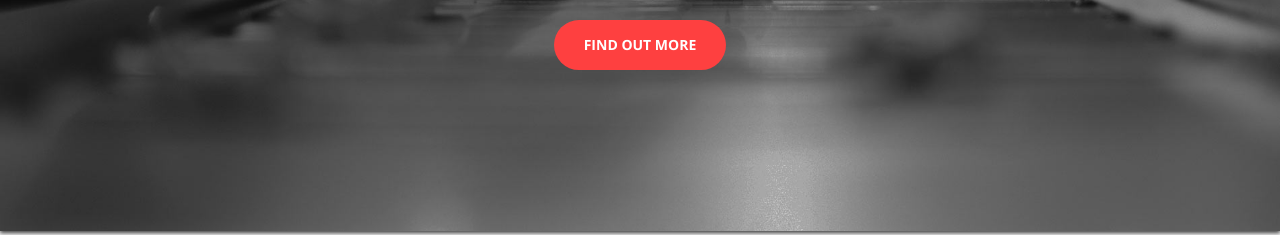
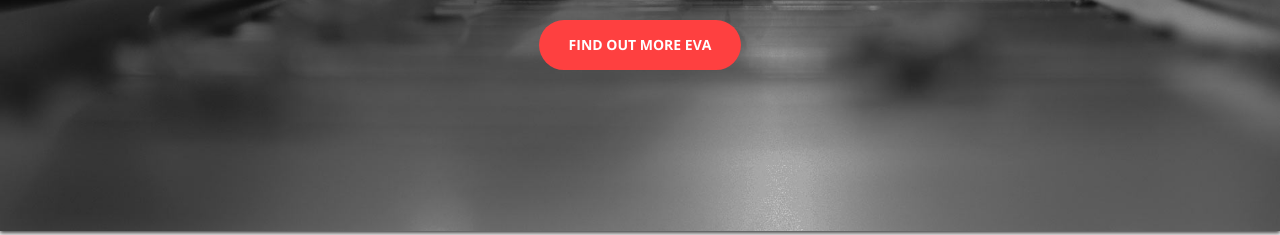
Before and after one commit to evisko/ivory, a plain HTML site: page index.html in a window 1280 px wide. Shown: the part 569-804 px from the top of the page. Drawn offline with nearby package versions, Linux system fonts and the light colour scheme; some packages are replaced by stand-ins of ours; a web font is replaced by a local one.

Commit message:
changed html

```diff
--- a/index.html
+++ b/index.html
@@ -115,7 +115,7 @@
 				<!-- <h1 class="intro">Your Favorite Recording Studio</h1> -->
 				 <hr class="invisible">
 				 <!--<hr class="light">-->
-                <a href="#about" class="btn btn-primary btn-xl page-scroll">Find Out More</a>
+                <a href="#about" class="btn btn-primary btn-xl page-scroll">Find Out More Eva</a>
             </div>
         </div>
     </header>
```
